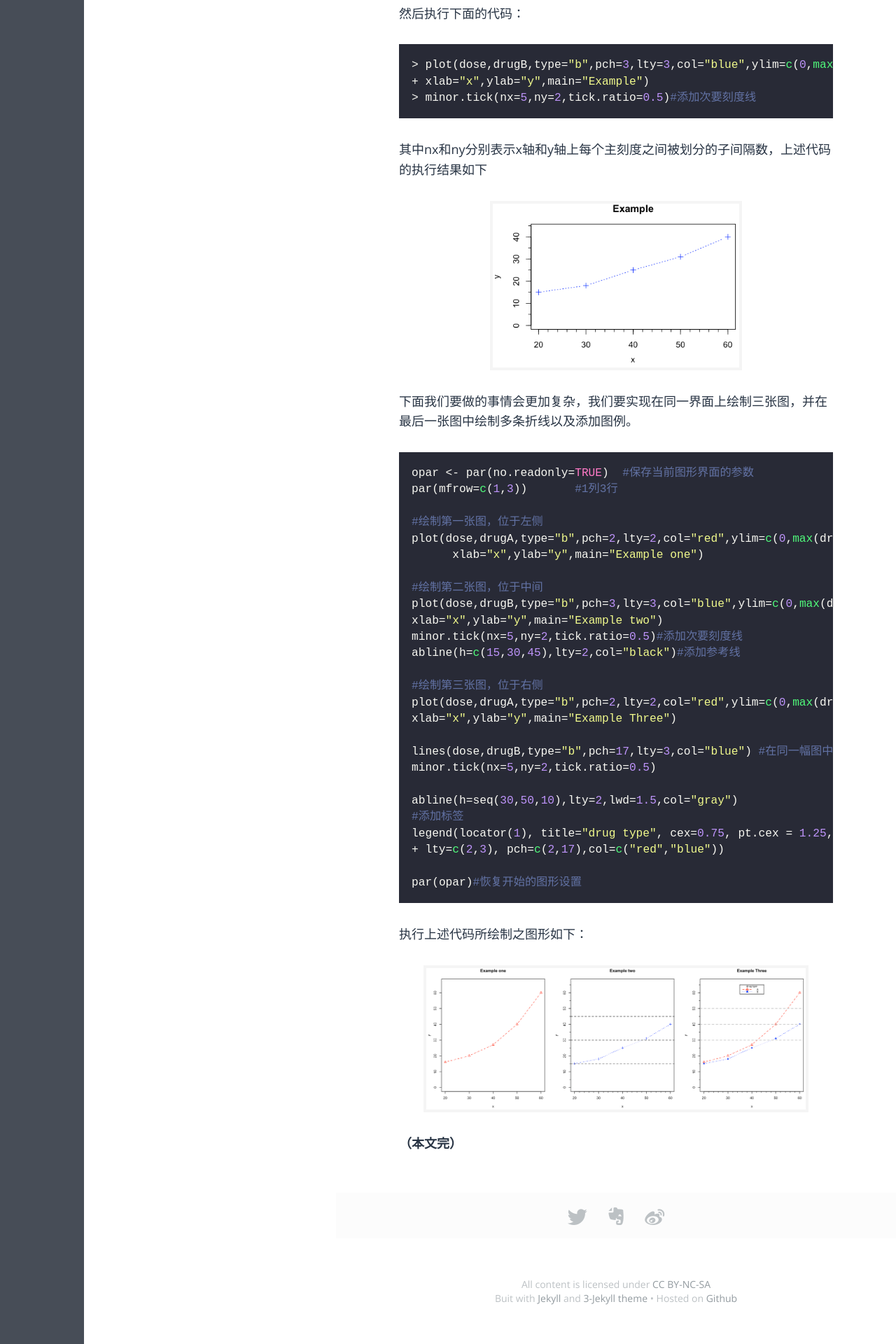
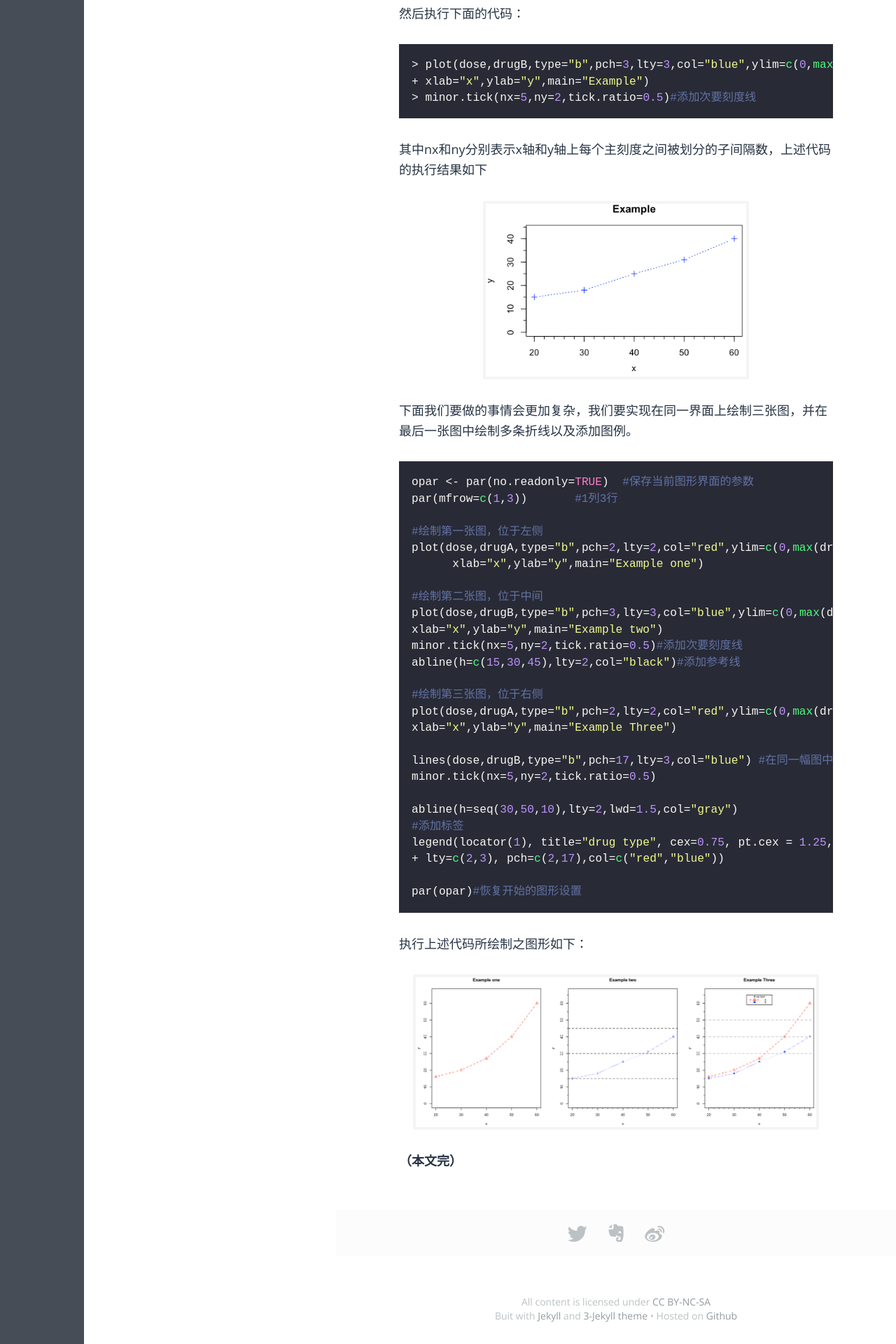
Before and after one commit to fzuo/baimafujinji, a Jekyll site: the page built from _posts/tool/2011-09-07-r-plot-line-graph.md, in a window 1280 px wide. Shown: the part 1677-3597 px from the top of the page at 70% size. Built offline with Jekyll 4.4.1, drawn with Linux system fonts in a browser that asks for light colours; some web fonts are replaced.

Commit message:
Update 2011-09-07-r-plot-line-graph.md

```diff
--- a/_posts/tool/2011-09-07-r-plot-line-graph.md
+++ b/_posts/tool/2011-09-07-r-plot-line-graph.md
@@ -54,7 +54,7 @@
 其中nx和ny分别表示x轴和y轴上每个主刻度之间被划分的子间隔数，上述代码的执行结果如下
 
 <p align="center">
-<img src="https://fzuo.github.io/assets/img/excel/rplot04.png" width="360">
+<img src="https://fzuo.github.io/assets/img/excel/rplot04.png" width="380">
 </p>
 
 下面我们要做的事情会更加复杂，我们要实现在同一界面上绘制三张图，并在最后一张图中绘制多条折线以及添加图例。
@@ -91,7 +91,7 @@
 执行上述代码所绘制之图形如下：
 
 <p align="center">
-<img src="https://fzuo.github.io/assets/img/excel/rplot05.png" width="550">
+<img src="https://fzuo.github.io/assets/img/excel/rplot05.png" width="580">
 </p>
 
 **（本文完）**
```
